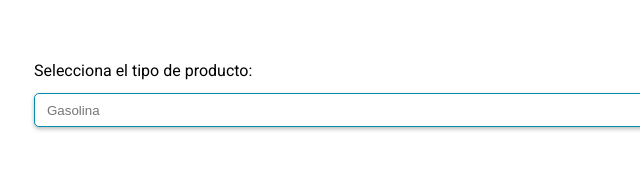
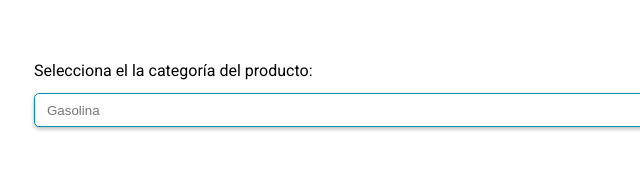
Before and after one commit to sebasgarzons/Easy-Price, a plain HTML site: page crear.html in a window 1280 px wide. Shown: the part 205-382 px from the top of the page, 206-846 px from the left. Drawn offline with nearby package versions, Linux system fonts and the light colour scheme.

Commit message:
Fixed Category to Front

```diff
--- a/crear.html
+++ b/crear.html
@@ -36,7 +36,7 @@
                 <div>
                     <div>
                         <div>
-                            <label>Selecciona el tipo de producto:</label>
+                            <label>Selecciona el la categoría del producto:</label>
                             <input type="text" id="type_prod_create" placeholder="Gasolina"
                                 list="type_prod_create_datalist">
                             <!--  -->
--- a/js/custom.js
+++ b/js/custom.js
@@ -221,7 +221,7 @@ async function create_product(){
     body: data
  */
 
-
+// This works.
     var config = {
       method: 'post',
       url: 'https://pricehbtn-crud.azurewebsites.net/product/',
```
